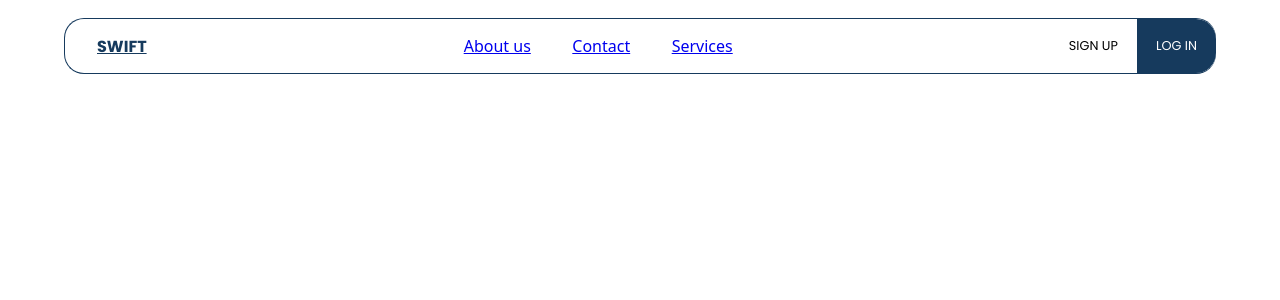
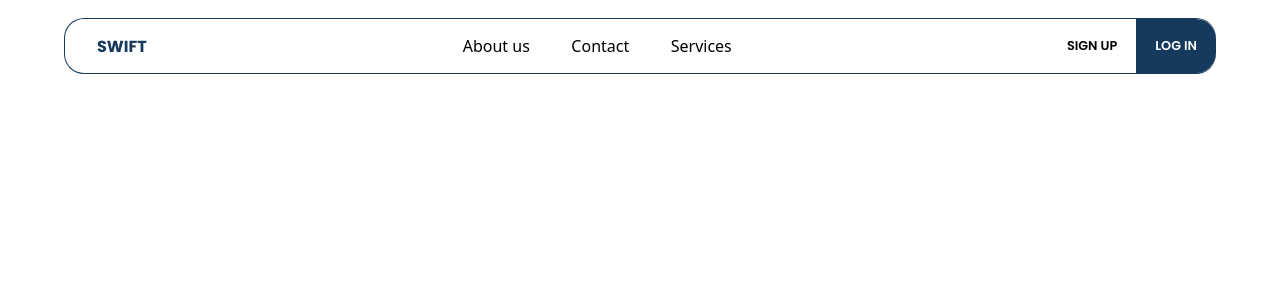
Before and after one commit to hilario001/appointment-system, a PHP site: page / in a window 1280 px wide. Shown: the top 300 px of the page. Run offline with PHP 8.4, Linux system fonts and the light colour scheme.

Commit message:
Effing frontend

```diff
--- a/styles/font.css
+++ b/styles/font.css
@@ -9,3 +9,15 @@
     src: url(../assets/fonts/Poppins-Bold.ttf) format("truetype");
     font-weight: bold;
 }
+
+@font-face {
+    font-family: "Poppins";
+    src: url(../assets/fonts/Poppins-Light.ttf) format("truetype");
+    font-weight: light;
+}
+
+@font-face {
+    font-family: "Poppins";
+    src: url(../assets/fonts/Poppins-SemiBold.ttf) format("truetype");
+    font-weight: semi-bold;
+}
--- a/styles/general.css
+++ b/styles/general.css
@@ -11,3 +11,12 @@
 ul {
     padding: 0;
 }
+
+a {
+    text-decoration: none;
+    color: black;
+}
+
+button {
+    cursor: pointer;
+}
```
Also changed, not shown: TODO.md (+3 -2 lines), pages/about.php (added, +24 -0 lines).
